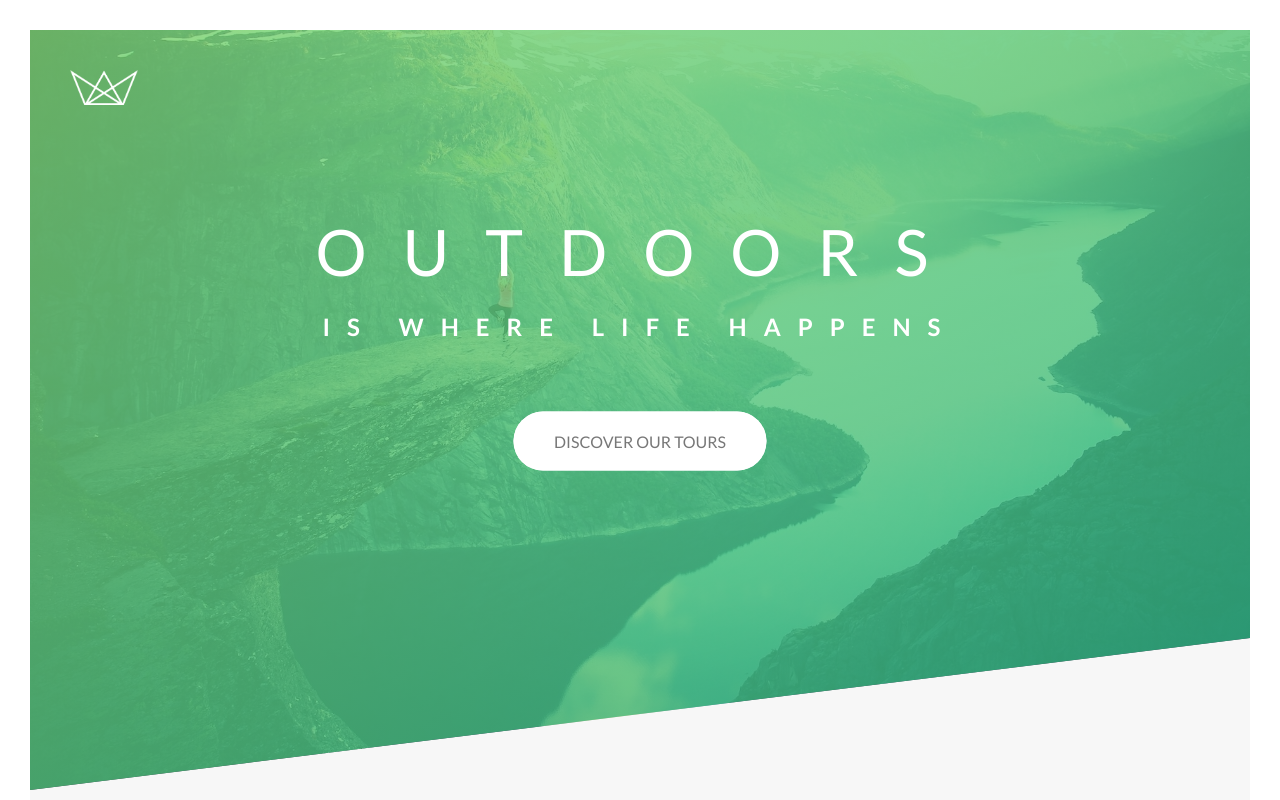
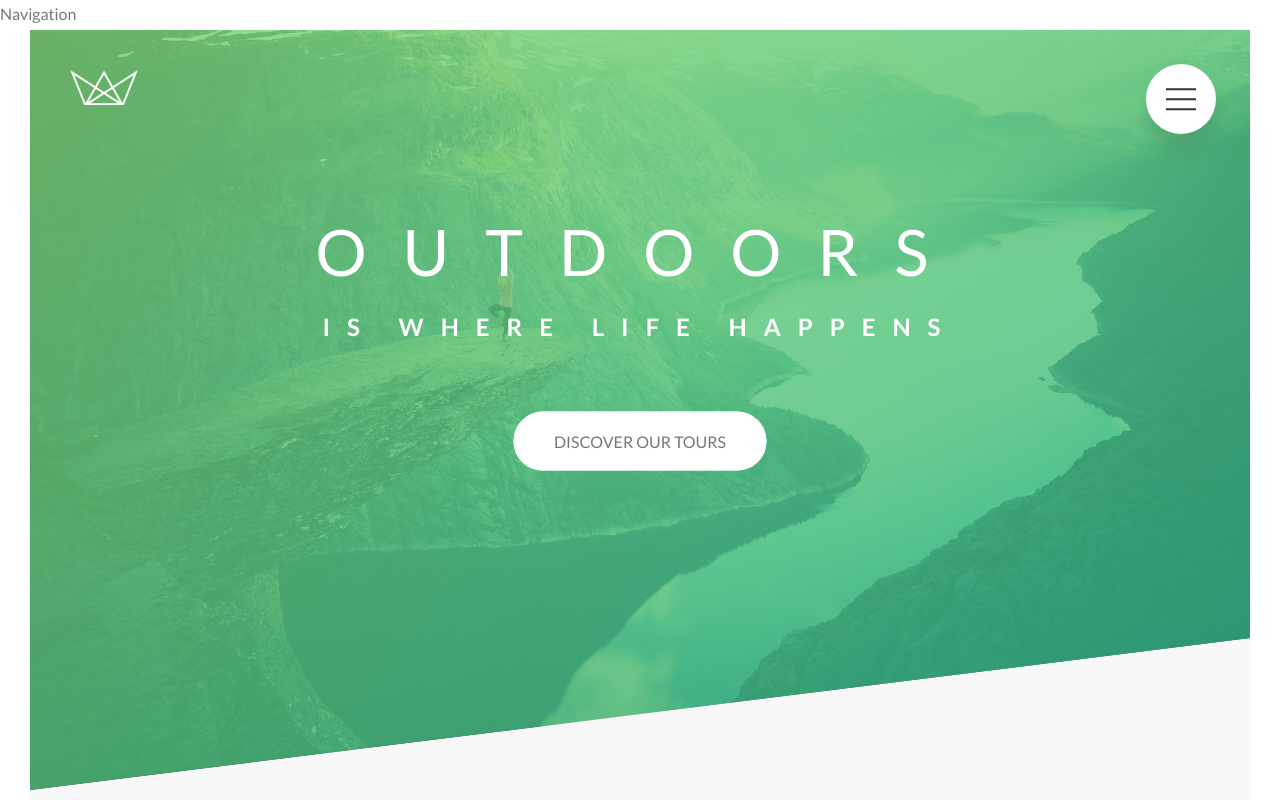
Before and after one commit to mostafaei2002/natours, a website: page index.html in a window 1280 px wide. Shown: the top 800 px of the page. Drawn offline with Linux system fonts and the light colour scheme.

Commit message:
add nav icon

```diff
--- a/index.html
+++ b/index.html
@@ -16,6 +16,20 @@
     <title>Natours | Exciting tours for adventurous people</title>
   </head>
   <body>
+    <div class="navigation">
+      <input
+        type="checkbox"
+        name="nav__btn"
+        id="nav__btn"
+        class="navigation__btn"
+      />
+      <label for="nav__btn" class="navigation__label">
+        <span class="navigation__icon"></span>
+      </label>
+
+      <nav class="nav">Navigation</nav>
+    </div>
+
     <header class="header">
       <div class="header__logo-box">
         <img src="img/logo-white.png" alt="Logo" class="header__logo" />
--- /dev/null
+++ b/sass/components/_nav.scss
@@ -0,0 +1,56 @@
+.navigation {
+  position: fixed;
+  top: 6.4rem;
+  right: 6.4rem;
+  z-index: 1000;
+
+  &__btn {
+    position: relative;
+    display: none;
+  }
+
+  &__label {
+    background-color: white;
+    width: 7rem;
+    height: 7rem;
+    border-radius: 50%;
+    z-index: inherit;
+    display: inline-block;
+    position: relative;
+    box-shadow: 0 1.6rem 1.6rem rgba($color-black, 0.1);
+  }
+
+  &__icon {
+    top: 50%;
+    left: 50%;
+    transform: translate(-50%, -50%);
+    &,
+    &::before,
+    &::after {
+      position: absolute;
+      z-index: inherit;
+      width: 3rem;
+      height: 1.5px;
+      background-color: $color-gray-dark-1;
+      display: inline-block;
+    }
+
+    &::after {
+      content: "";
+      transform: translateY(-1rem);
+    }
+
+    &::before {
+      content: "";
+      transform: translateY(1rem);
+    }
+  }
+}
+
+.nav {
+  position: fixed;
+  width: 100vw;
+  height: 100vh;
+  left: 0;
+  top: 0;
+}
--- a/sass/main.scss
+++ b/sass/main.scss
@@ -17,6 +17,7 @@
 @import "components/story";
 @import "components/bg-video";
 @import "components/form";
+@import "components/nav";
 
 // Layout
 @import "layout/header";
```
Also changed, not shown: css/style.css.
